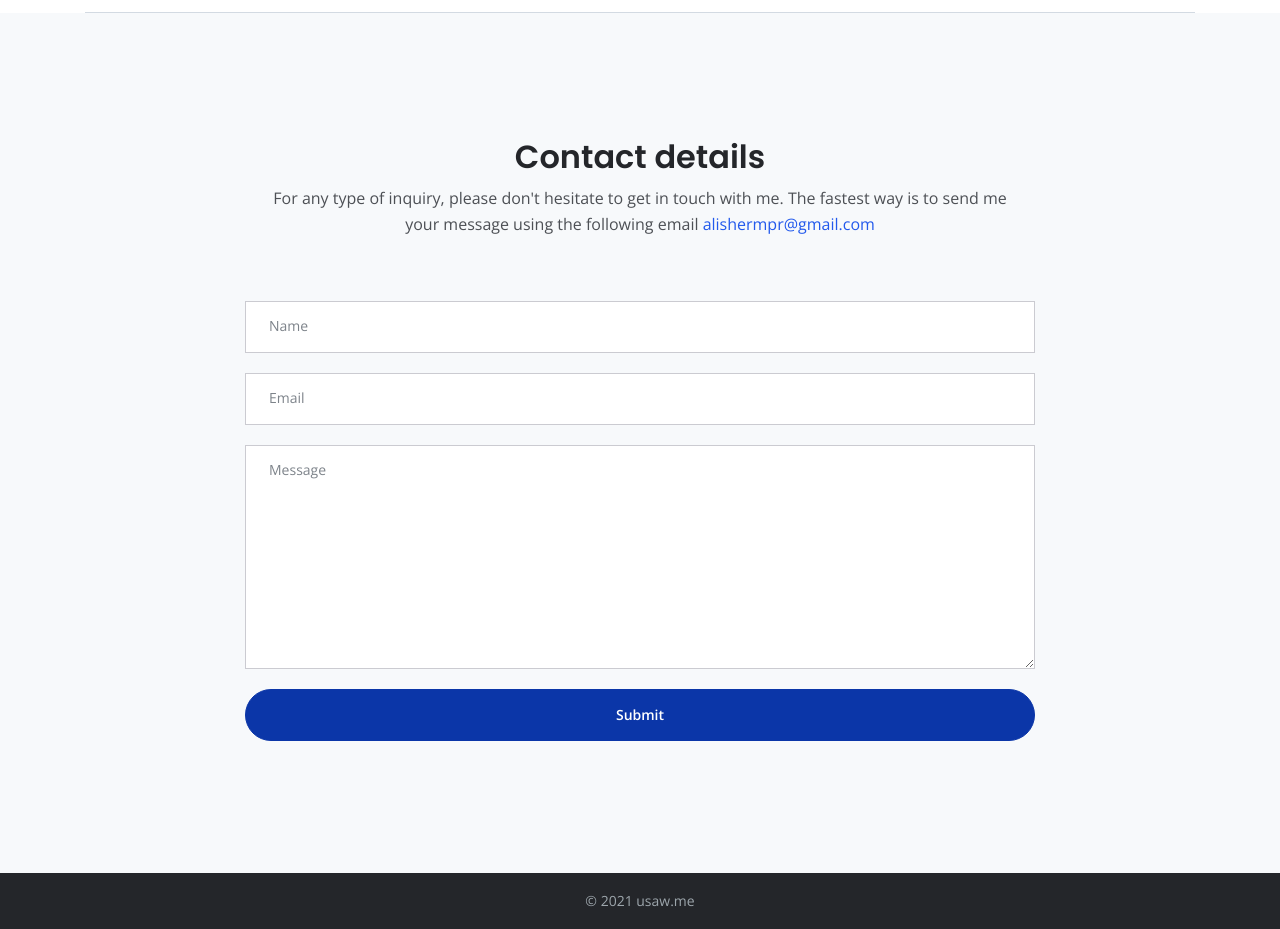
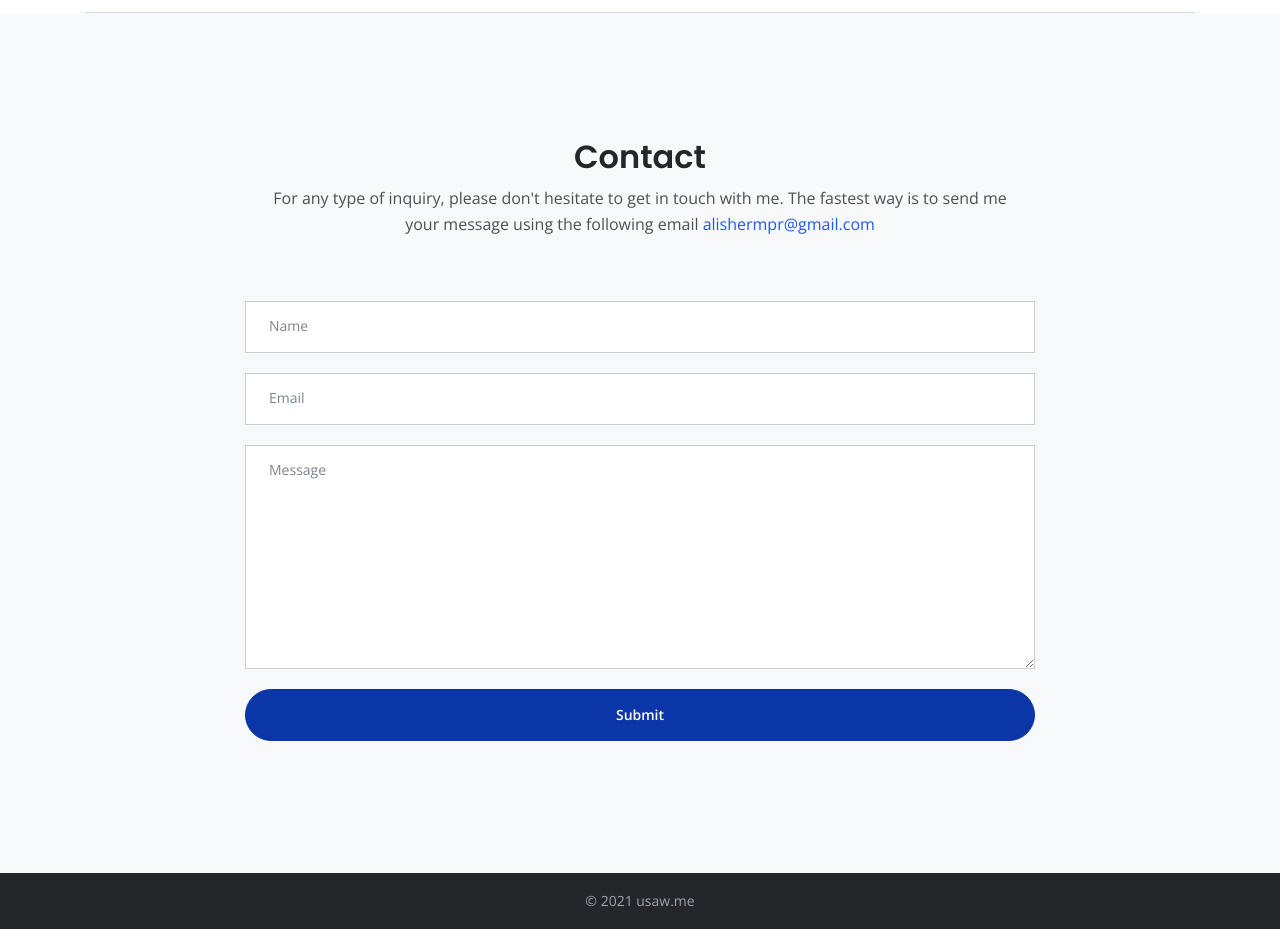
Before and after one commit to aliml92/folio, a plain HTML site: page index.html in a window 1280 px wide. Shown: the part 4340-5269 px from the top of the page. Drawn offline with nearby package versions, Linux system fonts and the light colour scheme.

Commit message:
contact section

```diff
--- a/index.html
+++ b/index.html
@@ -463,7 +463,7 @@
             <div class="row">
                 <div class="col-lg-12" data-aos="fade-up"  data-aos-easing="ease-out-quart"
                      data-aos-duration="1000" >
-                    <h2>Contact details</h2>
+                    <h2>Contact</h2>
                     <p class="p-heading">For any type of inquiry, please don't hesitate to get in touch with me. The fastest way is to send me your message using the following email <span class="blue no-line">alishermpr@gmail.com</span></p>
                 </div> <!-- end of col -->
             </div> <!-- end of row -->
```
